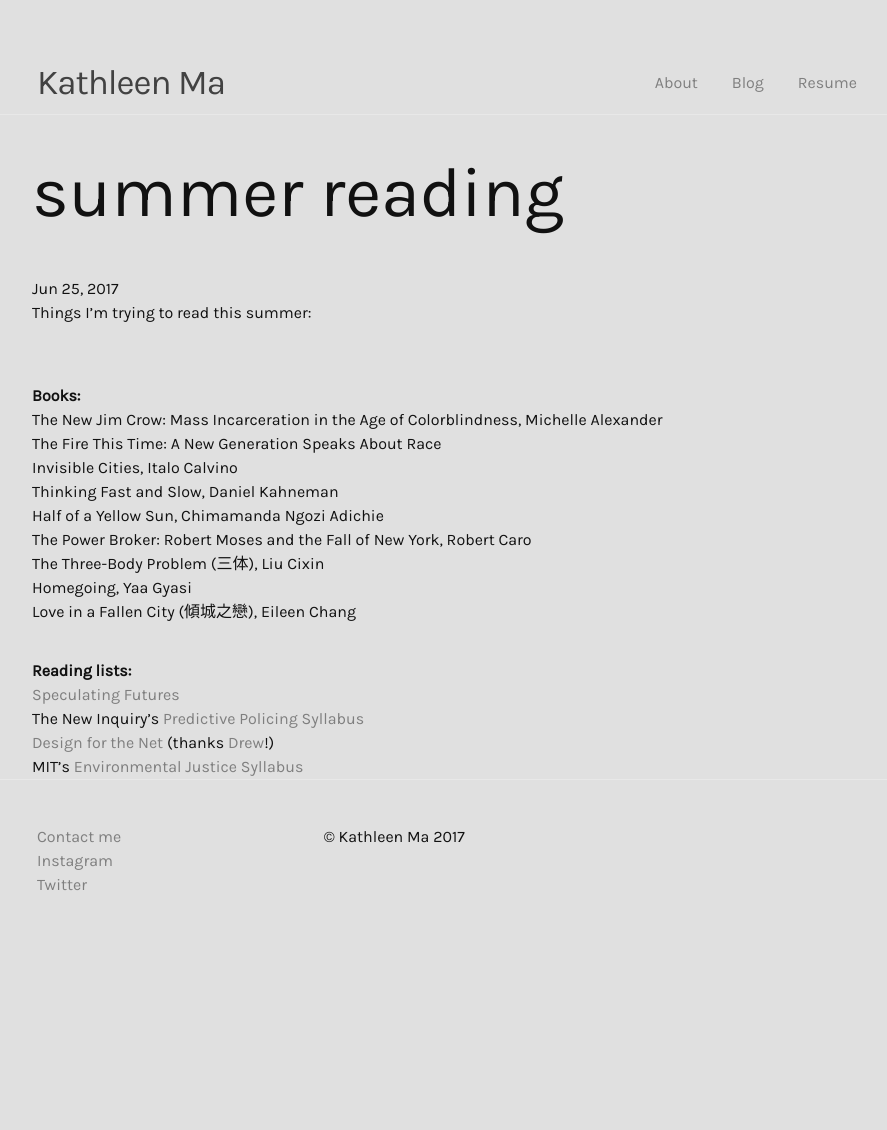
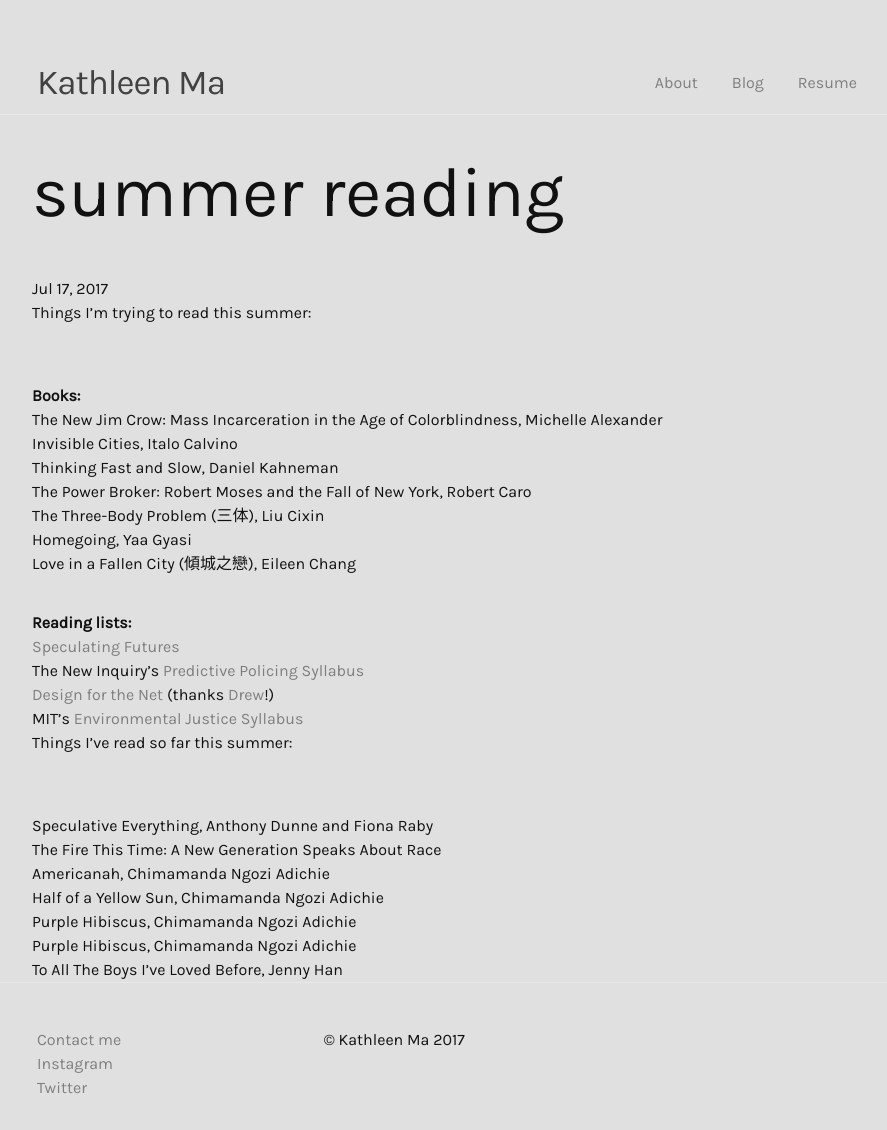
Before and after one commit to kathleenlma/kathleenlma.github.io, a Jekyll site: the page built from _posts/2017-06-25-summer-reads.md, in a window 1280 px wide. Shown: the whole page, without its empty margins (193-1080 px from the left). Built offline with Jekyll 4.4.1, drawn with Linux system fonts in a browser that asks for light colours; before the commit the page ends 927 px from its top, so only the background shows below that.

Commit message:
updated site

```diff
--- a/_posts/2017-06-25-summer-reads.md
+++ b/_posts/2017-06-25-summer-reads.md
@@ -1,7 +1,7 @@
 ---
 layout: post
 title:  "summer reading"
-date:  2017-06-25 11:30
+date:  2017-07-17 11:30
 categories:
 ---
 
@@ -9,18 +9,24 @@ Things I’m trying to read this summer:
 
 * **Books:**
 * The New Jim Crow: Mass Incarceration in the Age of Colorblindness, Michelle Alexander
-* The Fire This Time: A New Generation Speaks About Race
 * Invisible Cities, Italo Calvino
 * Thinking Fast and Slow, Daniel Kahneman
-* Half of a Yellow Sun, Chimamanda Ngozi Adichie
 * The Power Broker: Robert Moses and the Fall of New York, Robert Caro
 * The Three-Body Problem (三体), Liu Cixin
 * Homegoing, Yaa Gyasi
 * Love in a Fallen City (傾城之戀), Eileen Chang
-
 
 * **Reading lists:**
 * [Speculating Futures](speculatingfutures.club)
 * The New Inquiry’s [Predictive Policing Syllabus](https://thenewinquiry.com/a-predictive-policing-syllabus/)
 * [Design for the Net](http://spring2017.designforthe.net/library) (thanks [Drew](drewwallacegames.com)!)
 * MIT's [Environmental Justice Syllabus](https://ocw.mit.edu/courses/urban-studies-and-planning/11-368-environmental-justice-fall-2004/readings/)
+
+Things I've read so far this summer:
+* Speculative Everything, Anthony Dunne and Fiona Raby
+* The Fire This Time: A New Generation Speaks About Race
+* Americanah, Chimamanda Ngozi Adichie
+* Half of a Yellow Sun, Chimamanda Ngozi Adichie
+* Purple Hibiscus, Chimamanda Ngozi Adichie
+* Purple Hibiscus, Chimamanda Ngozi Adichie
+* To All The Boys I've Loved Before, Jenny Han
```
